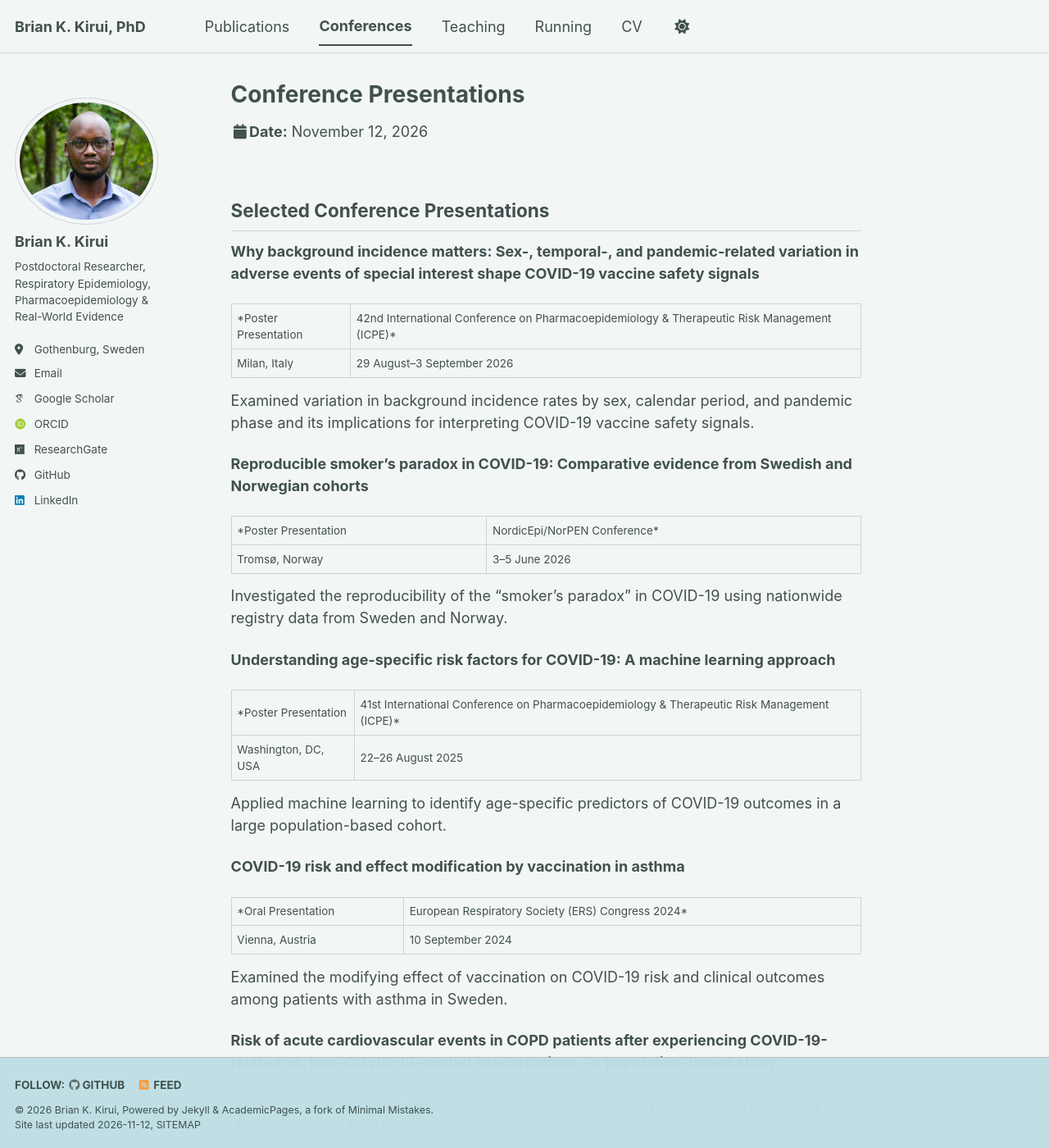
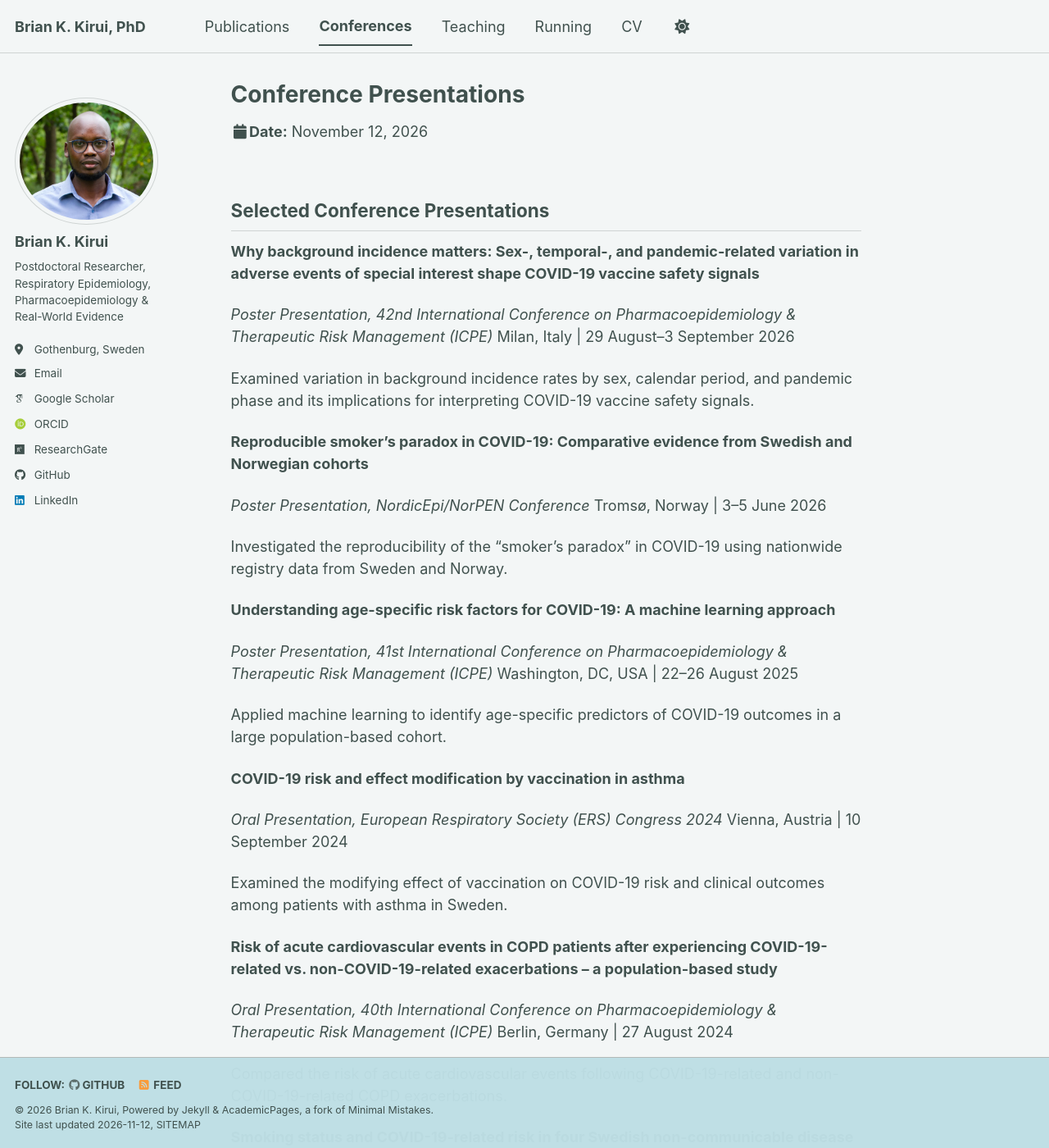
Before and after one commit to BrianKibiwott/briankibiwott.github.io, a Jekyll site: the page built from _talks/talks.md, in a window 1280 px wide and 1400 px high. Shown: the whole window at 82% size. Built offline with Jekyll 4.4.1, drawn with Linux system fonts in a browser that asks for light colours; some web fonts are replaced; a script bundle is joined from its source files by our own code; library files that are not in the unit come from our copies; some of the changed text lies outside the part shown.

```diff
--- a/_talks/talks.md
+++ b/_talks/talks.md
@@ -9,56 +9,56 @@ author_profile: true
 
 **Why background incidence matters: Sex-, temporal-, and pandemic-related variation in adverse events of special interest shape COVID-19 vaccine safety signals**
 
-*Poster Presentation | 42nd International Conference on Pharmacoepidemiology & Therapeutic Risk Management (ICPE)*
+*Poster Presentation, 42nd International Conference on Pharmacoepidemiology & Therapeutic Risk Management (ICPE)*
 Milan, Italy | 29 August–3 September 2026
 
 Examined variation in background incidence rates by sex, calendar period, and pandemic phase and its implications for interpreting COVID-19 vaccine safety signals.
 
 **Reproducible smoker's paradox in COVID-19: Comparative evidence from Swedish and Norwegian cohorts**
 
-*Poster Presentation | NordicEpi/NorPEN Conference*
+*Poster Presentation, NordicEpi/NorPEN Conference*
 Tromsø, Norway | 3–5 June 2026
 
 Investigated the reproducibility of the "smoker's paradox" in COVID-19 using nationwide registry data from Sweden and Norway.
 
 **Understanding age-specific risk factors for COVID-19: A machine learning approach**
 
-*Poster Presentation | 41st International Conference on Pharmacoepidemiology & Therapeutic Risk Management (ICPE)*
+*Poster Presentation, 41st International Conference on Pharmacoepidemiology & Therapeutic Risk Management (ICPE)*
 Washington, DC, USA | 22–26 August 2025
 
 Applied machine learning to identify age-specific predictors of COVID-19 outcomes in a large population-based cohort.
 
 **COVID-19 risk and effect modification by vaccination in asthma**
 
-*Oral Presentation | European Respiratory Society (ERS) Congress 2024*
+*Oral Presentation, European Respiratory Society (ERS) Congress 2024*
 Vienna, Austria | 10 September 2024
 
 Examined the modifying effect of vaccination on COVID-19 risk and clinical outcomes among patients with asthma in Sweden.
 
 **Risk of acute cardiovascular events in COPD patients after experiencing COVID-19-related vs. non-COVID-19-related exacerbations – a population-based study**
 
-*Oral Presentation | 40th International Conference on Pharmacoepidemiology & Therapeutic Risk Management (ICPE)*
+*Oral Presentation, 40th International Conference on Pharmacoepidemiology & Therapeutic Risk Management (ICPE)*
 Berlin, Germany | 27 August 2024
 
 Compared the risk of acute cardiovascular events following COVID-19-related and non-COVID-19-related COPD exacerbations.
 
 **Smoking status and COVID-19-related risk in four Swedish non-communicable disease registries: A non-intuitive association?**
 
-*Oral Presentation | Swedish Register-Based Research Summit 2023*
+*Oral Presentation, Swedish Register-Based Research Summit 2023*
 Stockholm, Sweden | 14 November 2023
 
 Investigated associations between smoking status and COVID-19 outcomes across four Swedish national disease registries.
 
 **Inhaled corticosteroids and COVID-19 risk and outcomes – Findings from a population-based cohort within the SCIFI-PEARL project**
 
-*Oral Presentation | 38th International Conference on Pharmacoepidemiology & Therapeutic Risk Management (ICPE)*
+*Oral Presentation, 38th International Conference on Pharmacoepidemiology & Therapeutic Risk Management (ICPE)*
 Copenhagen, Denmark | 27 August 2022
 
 Examined associations between inhaled corticosteroid use and COVID-19 risk and severity in a population-based cohort.
 
 **Characteristics and outcomes of COVID-19 patients with preexisting COPD in Sweden: A population-based register study**
 
-*Oral Presentation | 13th Annual Nordic Pharmacoepidemiological Network Meeting (NorPEN)*
+*Oral Presentation, 13th Annual Nordic Pharmacoepidemiological Network Meeting (NorPEN)*
 Virtual Conference | 11 November 2021
 
 Described the clinical characteristics and outcomes of Swedish patients with preexisting COPD diagnosed with COVID-19.
```
